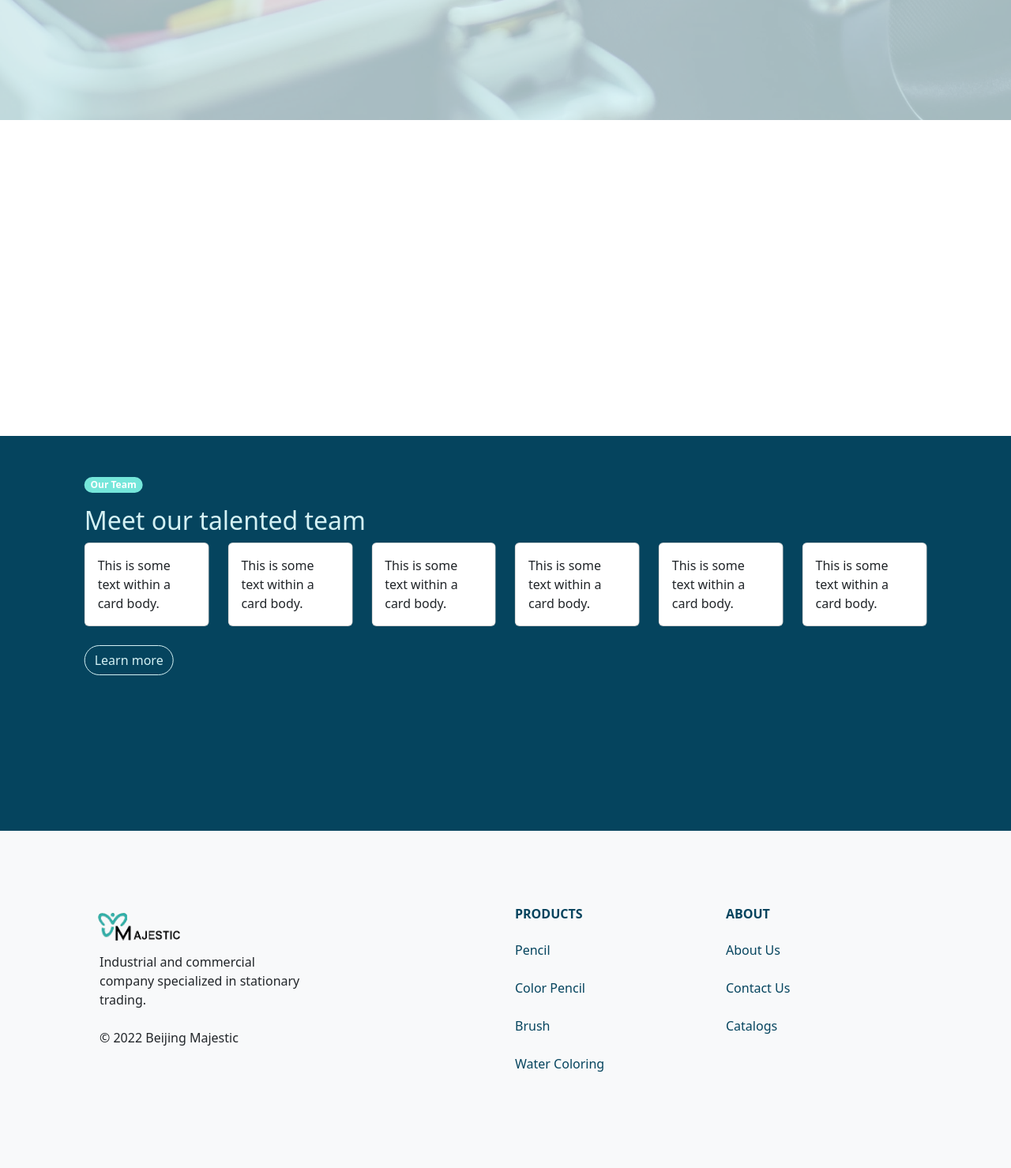
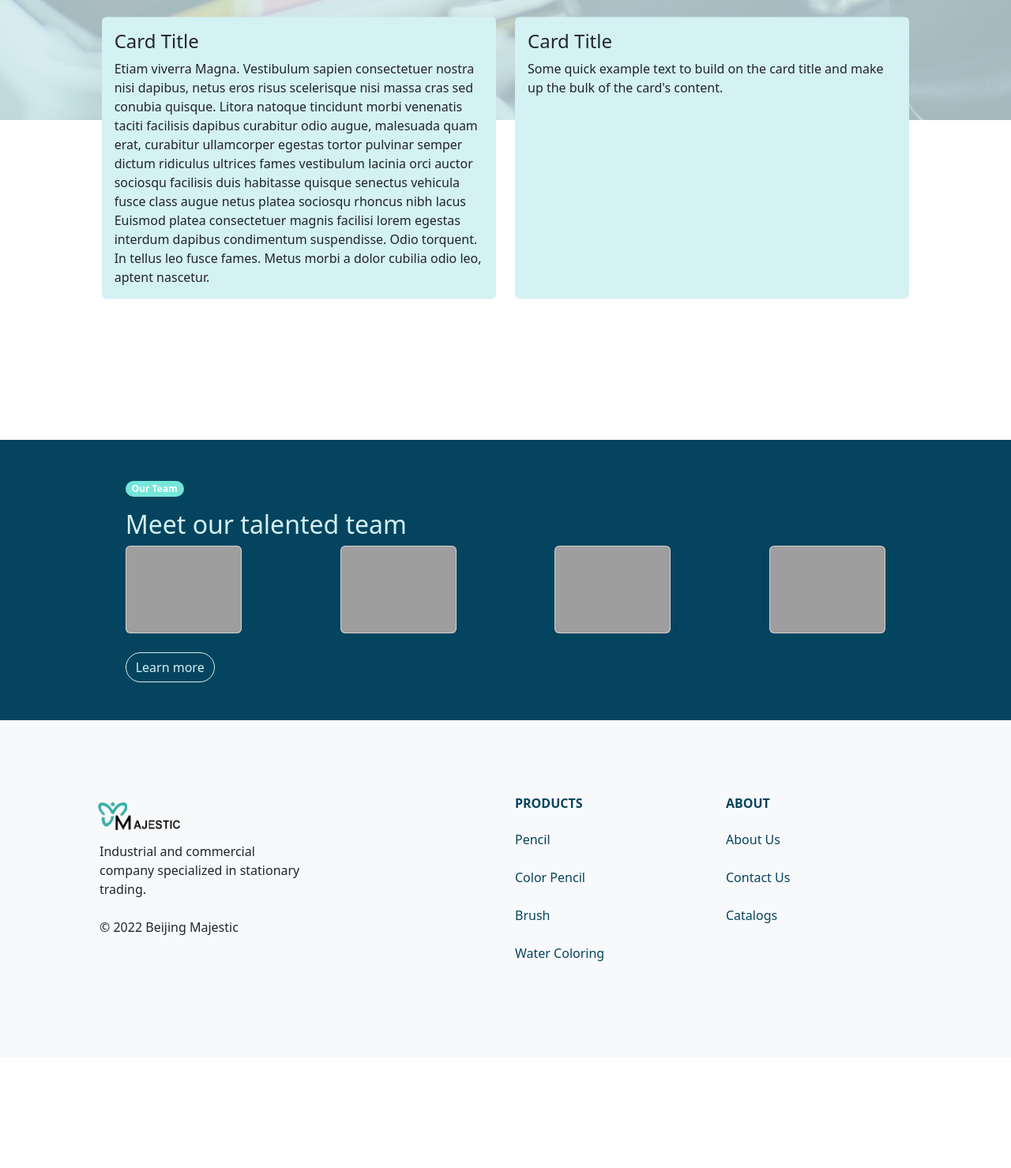
Before and after one commit to YRD-Software/bjmajestic.com, a Django app: page / in a window 1280 px wide. Shown: the part 714-2193 px from the top of the page at 79% size. After the commit the page ends 1931 px from the top, so only its background shows below. Run offline with Django 3.2, Linux system fonts and the light colour scheme; grey boxes are pictures that could not be loaded.

Commit message:
Modify index page

```diff
--- a/products/templates/homepage/index.html
+++ b/products/templates/homepage/index.html
@@ -2,7 +2,8 @@
 {% load static %}
 
 {% block content %}
-<div class="container-fluid m-0 p-0 position-relative"">
+<!-- Landing page banner -->
+<div class="container-fluid mb-5 p-0 position-relative"">
 	<div class=" bg-lightblue">
 	<img src="{% static 'products/indexBG.jpg' %}" height=alt="" class="opacity-25 cover-img-crop">
 </div>
@@ -46,57 +47,56 @@
 	</div>
 </div>
 </div>
-<div class="container-fluid" style="height: 400px;">
+<!-- About company cards -->
+<div class="container-fluid">
 	<!-- Cards go here -->
+	<div class="container col-12 col-md-10 col-xxl-8 justify-content-between translate-middle-y">
+		<div class="row row-cols-2">
+			<div class="col">
+				<div class="card h-100 bg-lightblue border-0">
+					<div class="card-body">
+						<h4 class="card-title">Card Title</h4>
+						<p class="card-text">Etiam viverra Magna. Vestibulum sapien consectetuer nostra nisi dapibus, netus eros risus scelerisque nisi massa cras sed conubia quisque. Litora natoque tincidunt morbi venenatis taciti facilisis dapibus curabitur odio augue, malesuada quam erat, curabitur ullamcorper egestas tortor pulvinar semper dictum ridiculus ultrices fames vestibulum lacinia orci auctor sociosqu facilisis duis habitasse quisque senectus vehicula fusce class augue netus platea sociosqu rhoncus nibh lacus Euismod platea consectetuer magnis facilisi lorem egestas interdum dapibus condimentum suspendisse. Odio torquent. In tellus leo fusce fames. Metus morbi a dolor cubilia odio leo, aptent nascetur.</p>
 					</div>
-<div class="position-relative container-fluid bg-navyblue" style="height: 500px;">
+				</div>
+			</div>
+			<div class="col">
+				<div class="card h-100 bg-lightblue border-0">
+					<div class="card-body">
+						<h4 class="card-title">Card Title</h4>
+						<p class="card-text">Some quick example text to build on the card title and make up the bulk of the card's
+							content.</p>
+					</div>
+				</div>
+			</div>
+		</div>
+	</div>
+</div>
+<!-- Introduce Team -->
+<div class="position-relative container-fluid bg-navyblue p-5">
 	<!-- Meet the team here -->
-	<div class="mt-5 start-50 top-0 position-absolute translate-middle-x col-10 col-xxl-8">
+		<div class="container col-12 col-md-10 col-xxl-8">
 			<p class="fw-normal"><span class="badge rounded-pill text-bg-majesticblue">Our Team</span></p>
 			<h2 class="text-lightblue fw-light">Meet our talented team</h2>
 			<div class="mb-4">
 				<!-- Team cards -->
-			<div class="row row-cols-3 row-cols-lg-6 g-4">
+				<div class="row row-cols-1 row-cols-md-6 g-3 justify-content-between">
 					<div class="col">
-					<div class="card">
-						<div class="card-body">
-							This is some text within a card body.
-						</div>
+						<div class="card h-100">
+							<img src="https://image-placeholder.com/images/actual-size/120x240.png" alt="" class="card-img">
 						</div>
 					</div>
 					<div class="col">
-					<div class="card">
-						<div class="card-body">
-							This is some text within a card body.
+						<div class="card h-100">
+							<img src="https://image-placeholder.com/images/actual-size/120x240.png" alt="" class="card-img">
 						</div>
+					</div><div class="col">
+						<div class="card h-100">
+							<img src="https://image-placeholder.com/images/actual-size/120x240.png" alt="" class="card-img">
 						</div>
-				</div>
-				<div class="col">
-					<div class="card">
-						<div class="card-body">
-							This is some text within a card body.
-						</div>
-					</div>
-				</div>
-				<div class="col">
-					<div class="card">
-						<div class="card-body">
-							This is some text within a card body.
-						</div>
-					</div>
-				</div>
-				<div class="col">
-					<div class="card">
-						<div class="card-body">
-							This is some text within a card body.
-						</div>
-					</div>
-				</div>
-				<div class="col">
-					<div class="card">
-						<div class="card-body">
-							This is some text within a card body.
-						</div>
+					</div><div class="col">
+						<div class="card h-100">
+							<img src="https://image-placeholder.com/images/actual-size/120x240.png" alt="" class="card-img">
 						</div>
 					</div>
 				</div>
```
Lines whose indentation alone changed are shown as unchanged.
